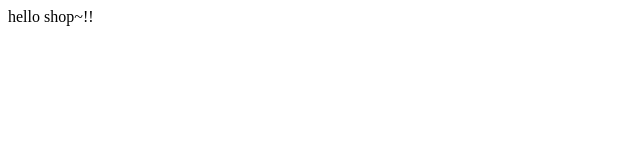
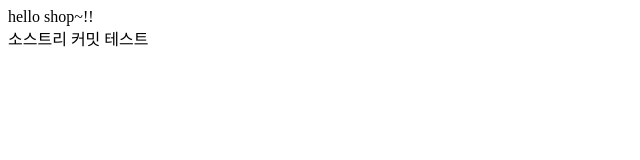
Before and after one commit to malangom/shop, a plain HTML site: page index.html in a window 1280 px wide. Shown: the whole page, without its empty margins (0-640 px from the left). Drawn offline with Linux system fonts and the light colour scheme.

Commit message:
소스트리 커밋 테스트

```diff
--- a/index.html
+++ b/index.html
@@ -7,6 +7,7 @@
   <title>Document</title>
 </head>
 <body>
-  hello shop~!!
+  hello shop~!!<br />
+  소스트리 커밋 테스트
 </body>
 </html>
```
